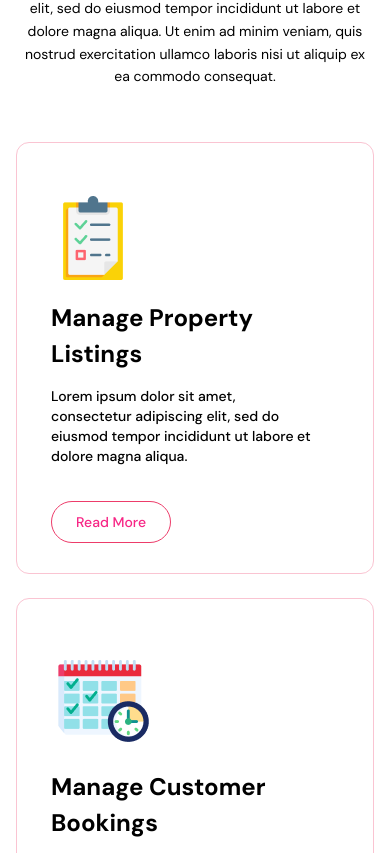
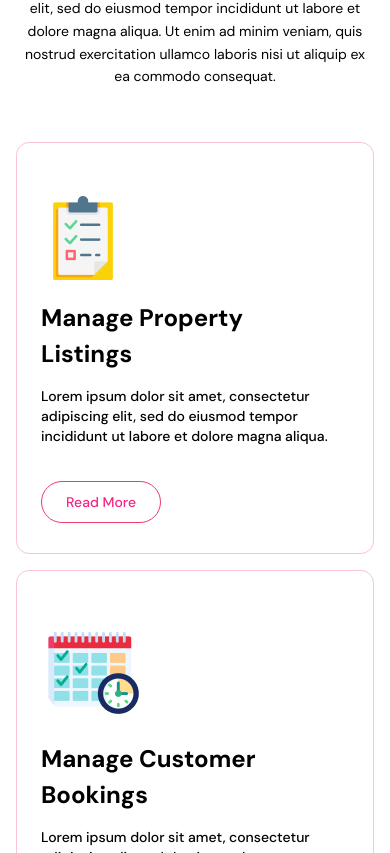
Before and after one commit to jihadcodes/onelittleweb-hiring-task, a Next.js app: page / in a window 390 px wide. Shown: the part 851-1704 px from the top of the page. Built offline with nearby package versions, Linux system fonts and the light colour scheme.

Commit message:
feat(services): adjust md breakpoint spacing and font sizes for 3-column layout

```diff
--- a/src/components/sections/ServicesSection.jsx
+++ b/src/components/sections/ServicesSection.jsx
@@ -13,16 +13,15 @@ export default function ServicesSection() {
             title="Our"
             highlight="Service"
             titleClassName="mb-3.5"
-
             description="Lorem ipsum dolor sit amet, consectetur adipiscing elit, sed do eiusmod tempor incididunt ut labore et dolore magna aliqua. Ut enim ad minim veniam, quis nostrud exercitation ullamco laboris nisi ut aliquip ex ea commodo consequat."
           />
         </div>
 
-        <div className="grid grid-cols-1 sm:grid-cols-2 md:grid-cols-3 gap-6">
+        <div className="grid grid-cols-1 sm:grid-cols-2 md:grid-cols-3 gap-4 md:gap-4 lg:gap-6">
           {SERVICES.map((service) => (
             <article
               key={service.title}
-              className="flex flex-col border border-[#FAC4D2] rounded-[13px] pt-13.25 pl-8.5 pr-14.5 pb-7.5 hover:shadow-[0px_4px_90.3px_0px_rgba(215,205,207,0.47)] transition-all duration-200 hover:border-transparent"
+              className="flex flex-col border border-[#FAC4D2] rounded-[13px] pt-13.25 pl-6 md:pl-5 lg:pl-8.5 pr-8 md:pr-6 lg:pr-14.5 pb-7.5 hover:shadow-[0px_4px_90.3px_0px_rgba(215,205,207,0.47)] transition-all duration-200 hover:border-transparent"
             >
               <div className="mb-5">
                 <AppImage
@@ -34,18 +33,17 @@ export default function ServicesSection() {
                 />
               </div>
 
-              {/* min-h prevents title from collapsing on hover */}
-              <h3 className="text-[24px] font-bold leading-[150%] text-[#000000] mb-3.5 pr-5 min-h-[72px]">
+              <h3 className="text-[24px] md:text-[18px] lg:text-[24px] font-bold leading-[150%] text-[#000000] mb-3.5 pr-5 min-h-[72px] md:min-h-[60px] lg:min-h-[72px]">
                 {service.title}
               </h3>
 
-              <p className="text-[#000000] text-sm font-medium mb-8.75 flex-1">
+              <p className="text-[#000000] text-sm md:text-[12px] lg:text-sm font-medium mb-8.75 flex-1">
                 {service.description}
               </p>
 
               <Link
                 href="#"
-                className="inline-block border border-[#ED3C6A] text-[#F72585] text-sm font-medium px-6 py-2.5 rounded-full hover:bg-[#F72585] hover:text-white transition-colors duration-200 w-fit"
+                className="inline-block border border-[#ED3C6A] text-[#F72585] text-sm md:text-[12px] lg:text-sm font-medium px-6 md:px-4 lg:px-6 py-2.5 md:py-2 lg:py-2.5 rounded-full hover:bg-[#F72585] hover:text-white transition-colors duration-200 w-fit"
               >
                 Read More
               </Link>
```
Lines whose indentation alone changed are shown as unchanged.
